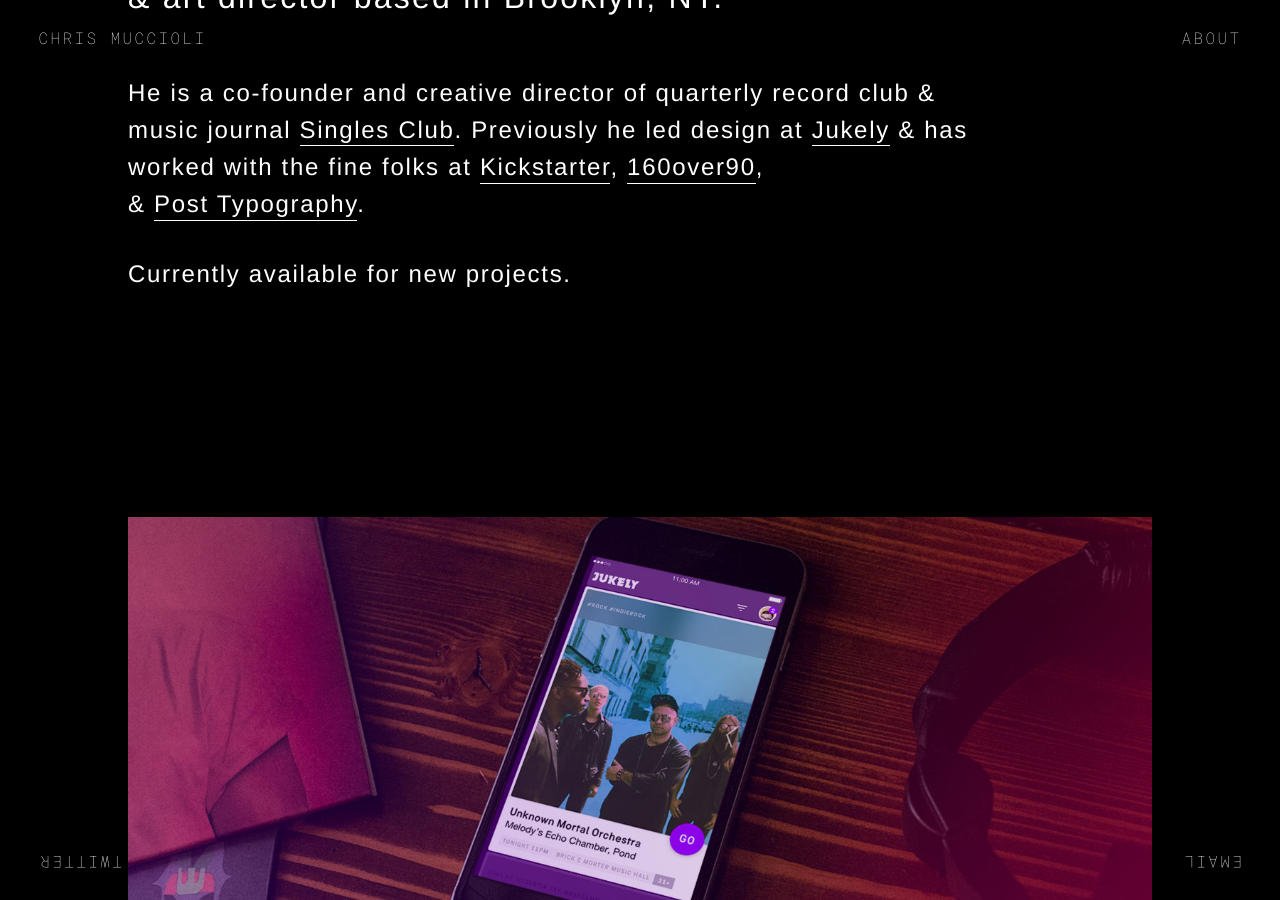
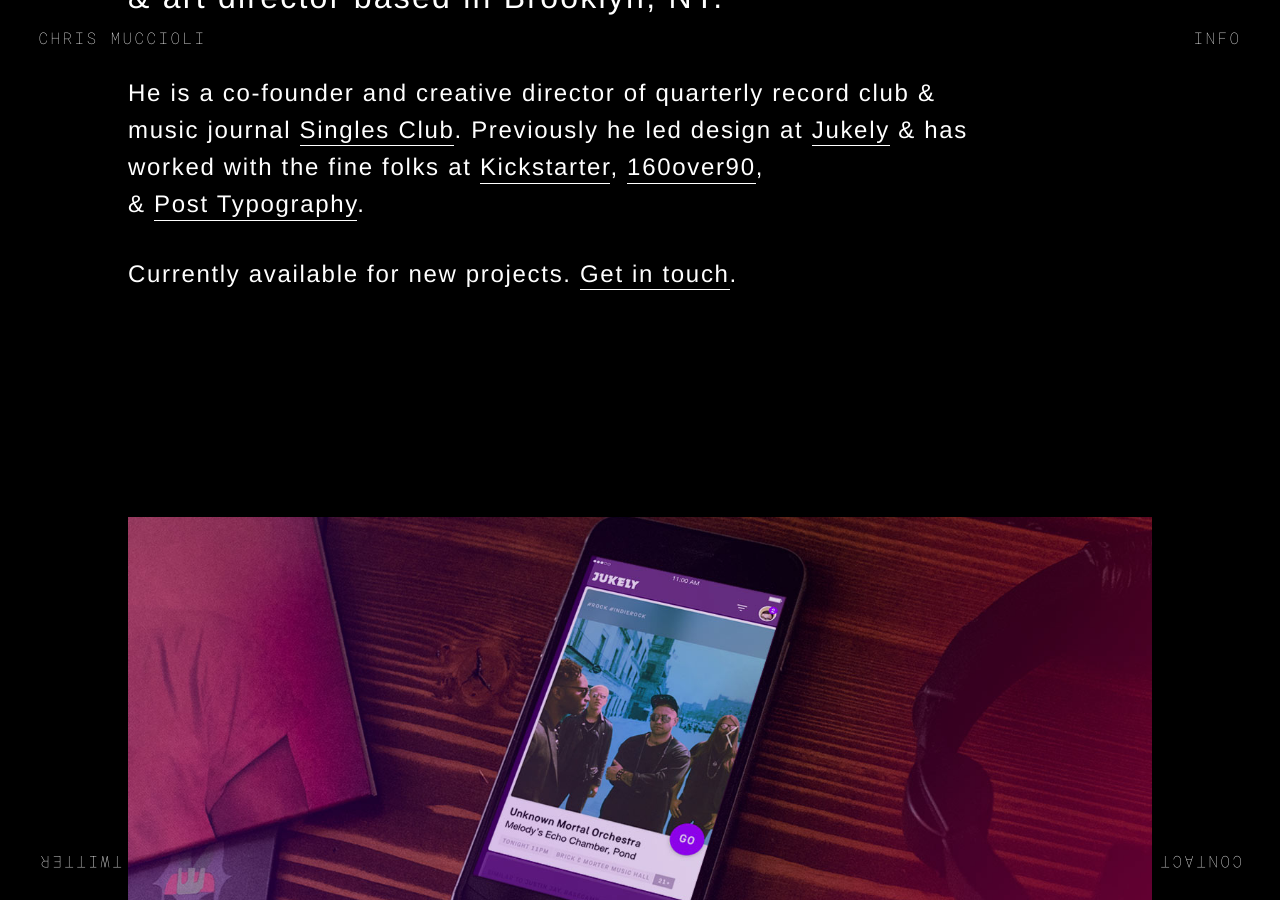
Before and after one commit to chrismuccioli/chrismuccioli, a Jekyll site: the page built from index.html, in a window 1280 px wide and 900 px high, scrolled down 319 px. Built offline with Jekyll 4.4.1, drawn with Linux system fonts in a browser that asks for light colours; nearby versions of some CDN libraries.

Commit message:
final edits

```diff
--- a/_includes/_nav-bar.html
+++ b/_includes/_nav-bar.html
@@ -1,9 +1,9 @@
 <div class="top-nav clear-link">
-  <h4 class="right mono"><a href="/about/">about</a></h4>
+  <h4 class="right mono"><a href="/about/">info</a></h4>
     <h4 class="mono"><a href="/">Chris Muccioli</a></h4>
 </div>
 
 <div class="bottom-nav clear-link">
-    <h4 class="flip-text right mono"><a href="mailto:hi@chrismuccioli.com" target="_blank">Email</a></h4>
+    <h4 class="flip-text right mono"><a href="mailto:hi@chrismuccioli.com" target="_blank">contact</a></h4>
     <h4 class="flip-text left mono"><a href="http://www.twitter.com/chrismuccioli" target="_blank">Twitter</a></h4>
 </div>
--- a/index.html
+++ b/index.html
@@ -10,7 +10,7 @@
               <div class="center-content">
                 <h1 class="pb3"><a href="/about/">Chris Muccioli</a> is a multi-disciplinary designer based <span class="no-wrap">& art director</span> <span class="no-wrap">based in Brooklyn, NY.</span></h1>
                 <h2 class="pb3">He is a co-founder and creative director of quarterly record club & music journal <a href="http://www.singlesclub.fm" target="_blank">Singles Club</a>. Previously he led design at <a href="http://www.jukely.com" target="_blank">Jukely</a> & has worked with the fine folks at  <a href="http://www.kickstarter.com" target="_blank">Kickstarter</a>,  <a href="http://www.160over90.com" target="_blank">160over90</a>, <span class="no-wrap">&  <a href="http://www.posttypography.com" target="_blank">Post Typography</span></a>.</h2>
-                <h2><span class="bold">Currently available for new projects.</span>
+                <h2><span class="bold">Currently available for new projects. <a href="mailto:hi@chrismuccioli.com">Get in touch</a>.</span>
               </div>
             </div>
           </div>
--- a/take-it-easy/index.html
+++ b/take-it-easy/index.html
@@ -4,9 +4,9 @@
 description: "Don't let the sound of your own wheels drive you crazy"
 clear: none
 social-image: "images/eagles-share.jpg"
+route: "/take-it-easy"
 ---
 
-{{ site.url }}/{{ page.route }}
 <div class="video-body">
 <div class="video-background">
   <div class="video-foreground">
```
Also changed, not shown: 12 other files.
